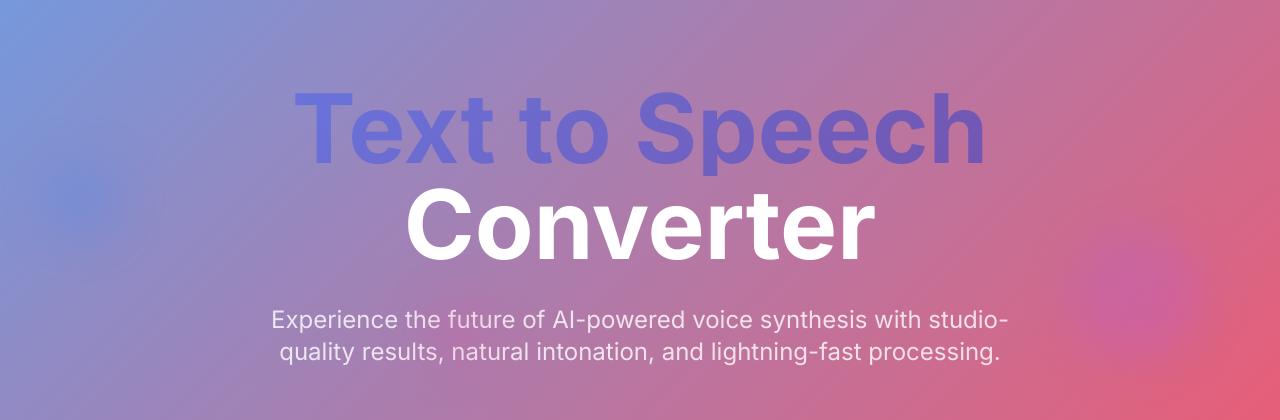
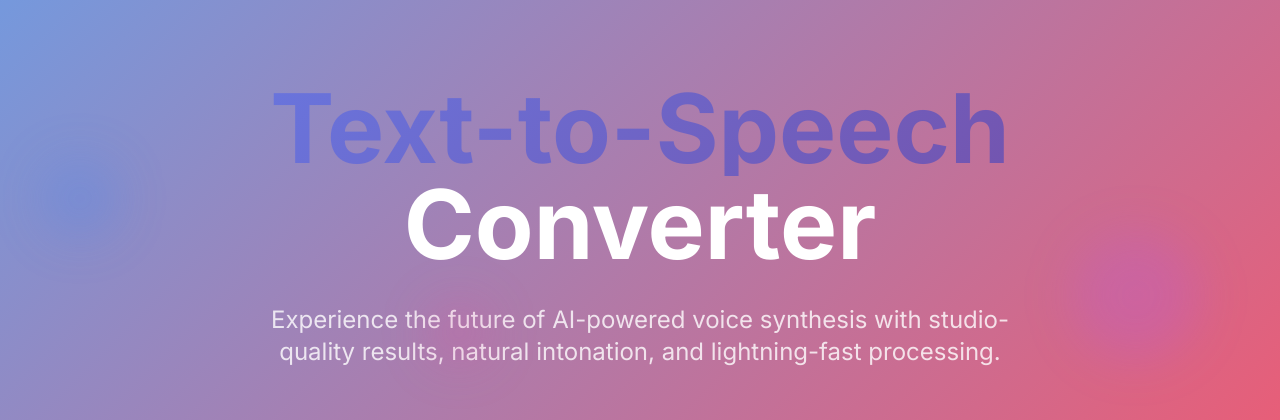
Before and after one commit to harshilchandratre/gtts, a Flask app: page / in a window 1280 px wide. Shown: the top 420 px of the page. Run offline with Flask 3, Linux system fonts and the light colour scheme; some libraries are stand-ins or nearby versions.

Commit message:
new commit

```diff
--- a/templates/index.html
+++ b/templates/index.html
@@ -156,7 +156,7 @@
         <div class="max-w-7xl mx-auto text-center">
             <div class="animate-fade-in">
                 <h1 class="text-6xl md:text-8xl font-bold text-white mb-8 leading-tight">
-                    <span class="text-gradient block">Text to Speech</span>
+                    <span class="text-gradient block">Text-to-Speech</span>
                     Converter
                 </h1>
                 <p class="text-xl md:text-2xl text-white/80 mb-12 max-w-3xl mx-auto leading-relaxed">
```
